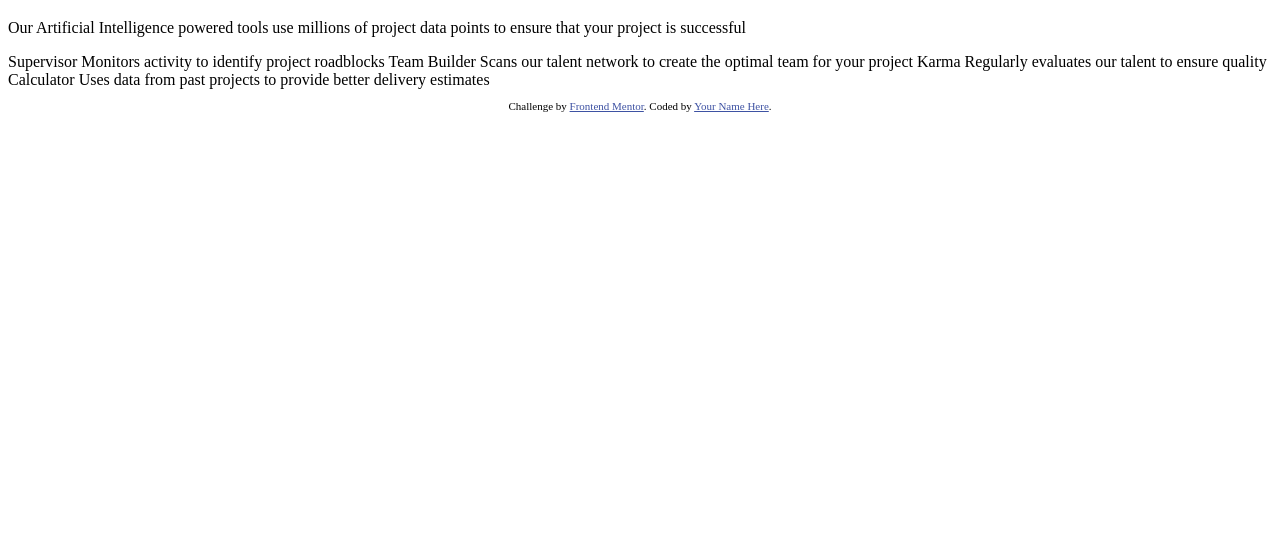
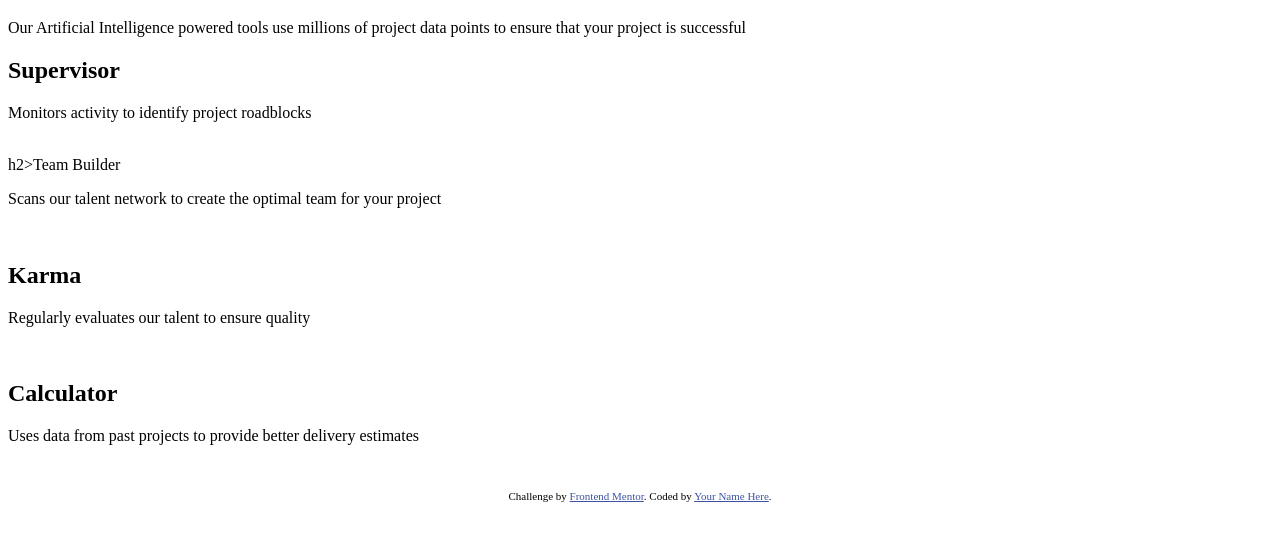
Before and after one commit to Oluwarantimi-L/four-feature-card, a plain HTML site: page index.html in a window 1280 px wide. Shown: the part 61-602 px from the top of the page. Drawn offline with Linux system fonts and the light colour scheme.

Commit message:
modified html

```diff
--- a/index.html
+++ b/index.html
@@ -29,19 +29,35 @@
 <main>
   <div class="wrapper">
 
+    <div class="layout-grid">
+    <div class="col">
+      <div class="card">
+        <h2>Supervisor</h2>
+        <p>Monitors activity to identify project roadblocks</p>
+        <img src="" alt="">
+      </div>
+    </div>
+    <div class="col">
+      <div class="card">
+        h2>Team Builder</h2>
+        <p>Scans our talent network to create the optimal team for your project</p>
+        <img src="" alt="">
+      </div>
+      <div class="card">
+        <h2>Karma</h2>
+        <p>Regularly evaluates our talent to ensure quality</p>
+        <img src="" alt="">
+      </div>
+      <div class="col">
+        <div  class="card">
+          <h2>Calculator</h2>
+          <p>Uses data from past projects to provide better delivery estimates</p>
+          <img src="" alt="">
+        </div>
+      </div>
+
   </div>
 </main>
-  Supervisor
-  Monitors activity to identify project roadblocks
-
-  Team Builder
-  Scans our talent network to create the optimal team for your project
-
-  Karma
-  Regularly evaluates our talent to ensure quality
-
-  Calculator
-  Uses data from past projects to provide better delivery estimates
 
 
   <footer>
```
